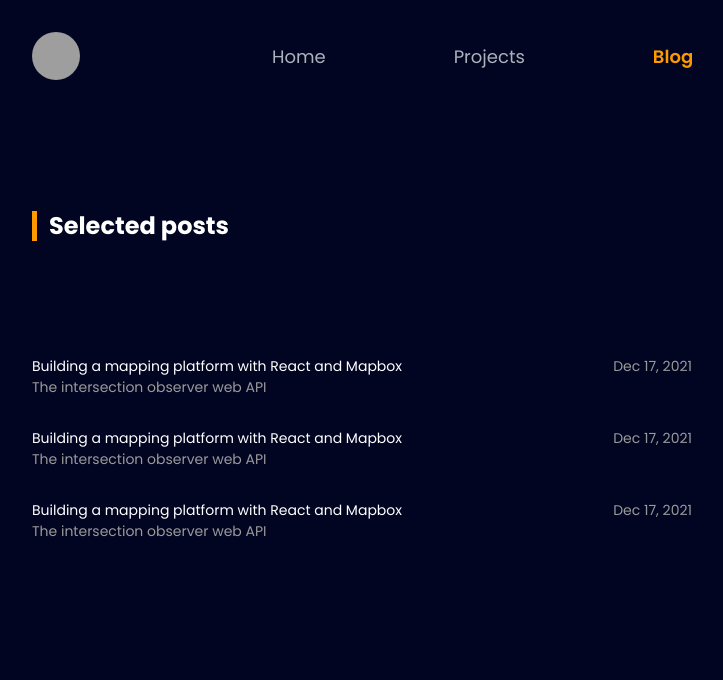
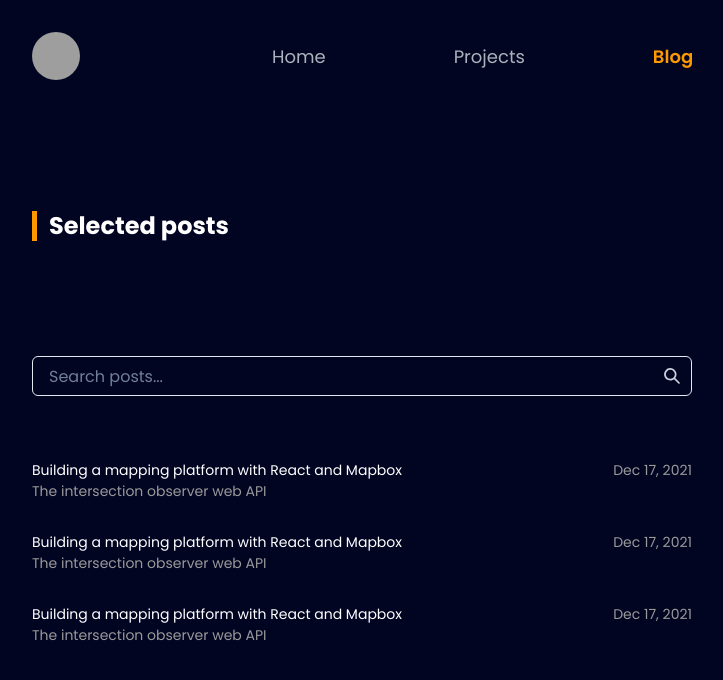
Before and after one commit to jovemdan/danilo-menezes, a Next.js app: page /blog in a window 1280 px wide. Shown: the top 680 px of the page, without its empty margins (218-941 px from the left). Built offline with nearby package versions, Linux system fonts and the light colour scheme; grey boxes are pictures that could not be loaded.

Commit message:
feat: Add input

```diff
--- a/src/pages/blog.tsx
+++ b/src/pages/blog.tsx
@@ -6,18 +6,14 @@ export default function Blog() {
     <>
       <SelectedTitle title='Selected posts' />
       <Box mt={[25, 25, 28]} maxW='660px'>
-        {/* <InputGroup>
-          <InputRightElement
-            pointerEvents='none'
-            children={<SearchIcon color='gray.300' />}
-          />
+        <InputGroup>
           <InputRightElement
             pointerEvents='none'
           >
             <SearchIcon color='gray.300' />
           </InputRightElement>
           <Input type='tel' placeholder='Search posts...' focusBorderColor='#FF9900' />
-        </InputGroup> */}
+        </InputGroup>
       </Box>
       <Flex mt={[16]} maxW='660px' flexDirection='column' gap='30px'>
         <Flex justifyContent='space-between' >
```
